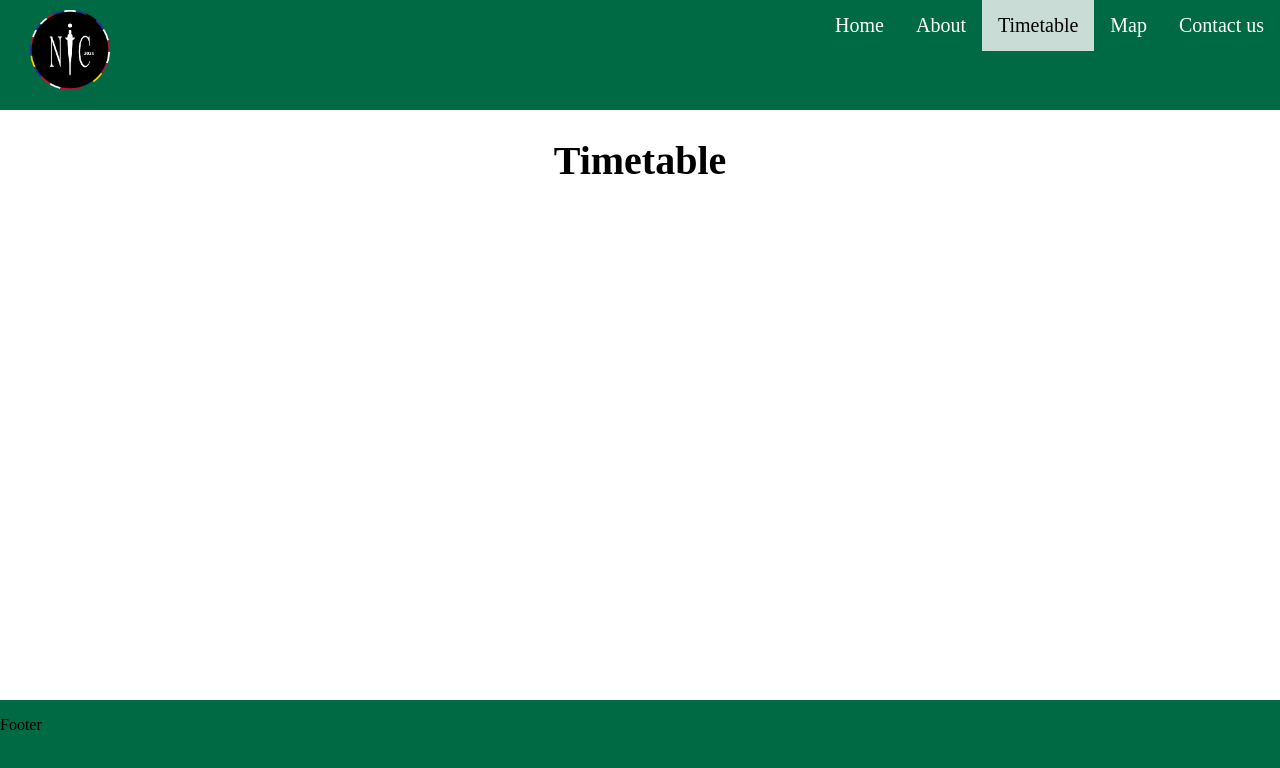
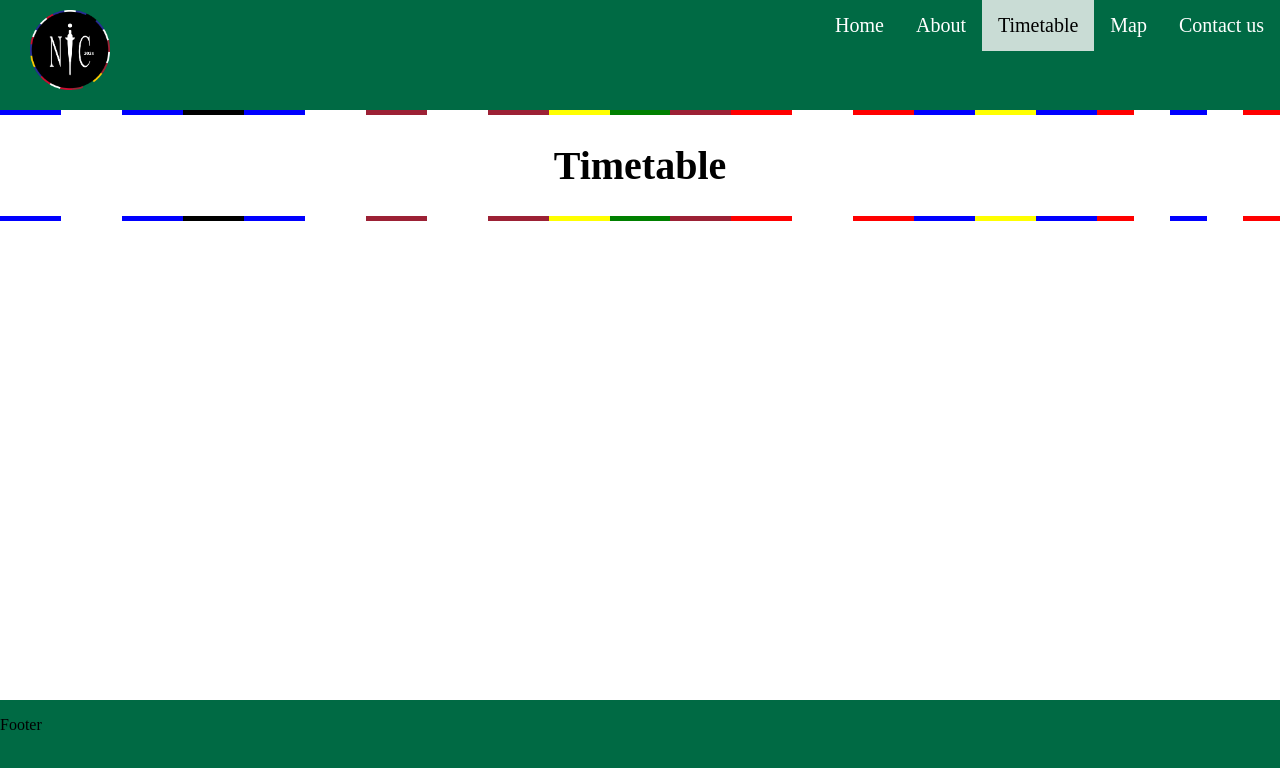
Before and after one commit to teamAboaTurku/nic-24, a Vue app: page /timetable in a window 1280 px wide. Shown: the top 768 px of the page. Built offline with nearby package versions, Linux system fonts and the light colour scheme.

Commit message:
line of flags

```diff
--- a/src/App.vue
+++ b/src/App.vue
@@ -1,19 +1,23 @@
 <template>
   <div>
     <TopNav />
+    <FlagLine />
     <router-view/>
+    <FlagLine />
     <BottomFooter />
   </div>
 </template>
 
 <script>
 import TopNav from './components/TopNav.vue'
+import FlagLine from './components/FlagLine.vue'
 import BottomFooter from './components/BottomFooter.vue'
 
 export default {
   name: 'App',
   components: {
     TopNav,
+    FlagLine,
     BottomFooter
   }
 }
--- /dev/null
+++ b/src/components/FlagLine.vue
@@ -0,0 +1,58 @@
+<template>
+    <div class="flagLine">
+        <div class="flag" id="fin"></div>
+        <div class="flag" id="est"></div>
+        <div class="flag" id="lat"></div>
+        <div class="flag" id="lit"></div>
+        <div class="flag" id="den"></div>
+        <div class="flag" id="swe"></div>
+        <div class="flag" id="nor"></div>
+    </div>
+</template>
+
+<script>
+export default {
+    name: 'FlagLine'
+}
+</script>
+
+<style>
+.flagLine {
+    display: flex;
+    width: 100%;
+    height: 5px;
+}
+
+.flag {
+    flex: 1;
+    height: 100%;
+}
+
+#fin {
+    background: linear-gradient(to right, blue 0%, blue 33.33%, white 33.33%, white 66.67%, blue 66.67%, blue 100%);
+}
+
+#est {
+    background: linear-gradient(to right, black 0%, black 33.33%, blue 33.33%, blue 66.67%, white 66.67%, white 100%);
+}
+
+#lat {
+    background: linear-gradient(to right, var(--red) 0%, var(--red) 33.33%, white 33.33%, white 66.67%, var(--red) 66.67%, var(--red) 100%);
+}
+
+#lit {
+    background: linear-gradient(to right, yellow 0%, yellow 33.33%, green 33.33%, green 66.67%, var(--red) 66.67%, var(--red) 100%);
+}
+#den {
+    background: linear-gradient(to right, red 0%, red 33.33%, white 33.33%, white 66.67%, red 66.67%, red 100%);
+}
+
+#swe {
+    background: linear-gradient(to right, blue 0%, blue 33.33%, yellow 33.33%, yellow 66.67%, blue 66.67%, blue 100%);
+}
+
+#nor {
+    background: linear-gradient(to right, red 0%, red 20%,white 20%, white 40%, blue 40%, blue 60%, white 60%, white 80%, red 80%, red 100%);
+}
+
+</style>
```
